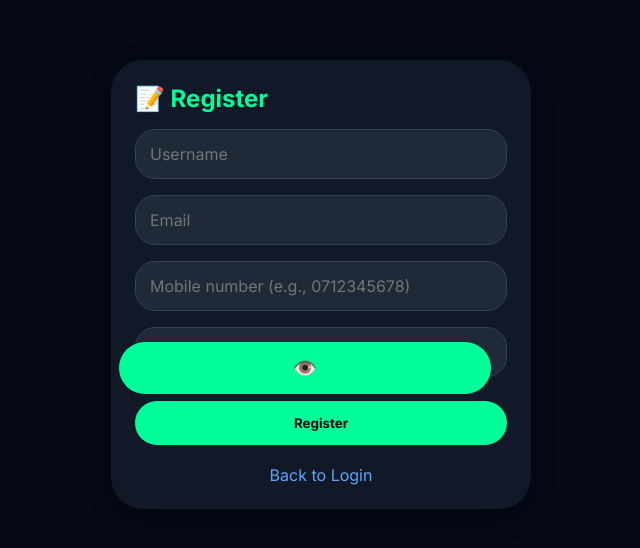
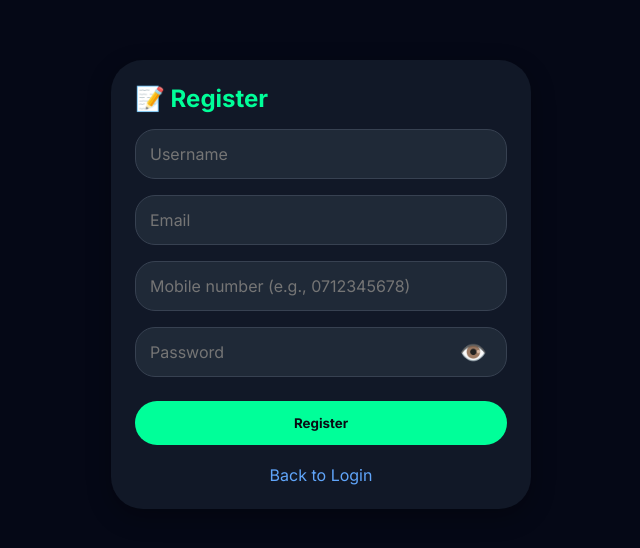
Before and after one commit to emmanuelkamuti629-alt/arbimine-ke, a website: page public/index.html in a window 1280 px wide. Both pictures are taken after a click on the element "Create account". Shown: the whole page, without its empty margins (319-959 px from the left). Drawn offline with nearby package versions, Linux system fonts and the light colour scheme.

Commit message:
Refined password toggle: clean eye icon inside input, fixed layout

```diff
--- a/public/index.html
+++ b/public/index.html
@@ -7,29 +7,55 @@
   <link href="https://fonts.googleapis.com/css2?family=Inter:wght@400;500;600;700;800&display=swap" rel="stylesheet">
   <script src="https://cdn.jsdelivr.net/npm/chart.js"></script>
   <style>
+    /* ===== RESET & BASE ===== */
     * { margin: 0; padding: 0; box-sizing: border-box; font-family: 'Inter', sans-serif; -webkit-tap-highlight-color: transparent; }
     body { background: #050816; color: white; overflow-x: hidden; padding-bottom: 70px; }
+
+    /* ===== AUTH CONTAINER ===== */
     .auth-container { max-width: 420px; margin: 60px auto; padding: 24px; background: #111827; border-radius: 32px; box-shadow: 0 8px 24px rgba(0,0,0,0.3); }
     .auth-container h2 { color: #00ff99; margin-bottom: 8px; }
     .auth-container input { width: 100%; padding: 14px; margin: 8px 0; background: #1f2937; border: 1px solid #374151; border-radius: 20px; color: white; font-size: 16px; }
     .auth-container button { width: 100%; padding: 14px; background: #00ff99; border: none; border-radius: 40px; font-weight: bold; margin-top: 16px; cursor: pointer; color: #0a0c15; }
     .toggle-link { text-align: center; margin-top: 20px; color: #60a5fa; cursor: pointer; }
-    .pwd-wrapper { position: relative; width: 100%; }
-    .pwd-wrapper input { padding-right: 50px; }
-    .pwd-toggle { position: absolute; right: 16px; top: 50%; transform: translateY(-50%); background: none; border: none; color: #94a3b8; font-size: 20px; cursor: pointer; padding: 4px; }
+
+    /* Password toggle wrapper – eye icon inside input */
+    .pwd-wrapper { position: relative; width: 100%; margin: 8px 0; }
+    .pwd-wrapper input { margin: 0; padding-right: 50px; }
+    .pwd-toggle {
+      position: absolute;
+      right: 16px;
+      top: 50%;
+      transform: translateY(-50%);
+      background: none;
+      border: none;
+      font-size: 22px;
+      cursor: pointer;
+      color: #94a3b8;
+      padding: 4px;
+      line-height: 1;
+      outline: none;
+    }
+    .pwd-toggle:active { opacity: 0.6; }
+
+    /* ===== DASHBOARD ===== */
     .dashboard { display: none; }
+
+    /* ===== BOTTOM NAV ===== */
     .bottom-nav { position: fixed; bottom: 0; left: 0; width: 100%; background: rgba(5,8,22,0.96); backdrop-filter: blur(20px); border-top: 1px solid rgba(255,255,255,0.06); display: flex; justify-content: space-around; padding: 12px 0; z-index: 1000; }
     .nav-item { display: flex; flex-direction: column; align-items: center; font-size: 11px; color: #94a3b8; gap: 4px; cursor: pointer; }
     .nav-icon { font-size: 22px; }
     .active-nav { color: #00ff99; }
     .section { display: none; }
     .section.active { display: block; }
+
+    /* ===== HEADER & HERO (same as before) ===== */
     .header { padding: 18px; position: sticky; top: 0; z-index: 100; backdrop-filter: blur(20px); background: rgba(5,8,22,0.85); border-bottom: 1px solid rgba(255,255,255,0.05); }
     .header-top { display: flex; justify-content: space-between; align-items: center; gap: 12px; }
     .logo { font-size: 28px; font-weight: 800; background: linear-gradient(90deg, #00ff99, #00c2ff); -webkit-background-clip: text; -webkit-text-fill-color: transparent; }
     .live-box { display: flex; align-items: center; gap: 8px; background: #0f172a; border: 1px solid rgba(255,255,255,0.08); padding: 10px 14px; border-radius: 999px; font-size: 13px; }
     .live-dot { width: 10px; height: 10px; border-radius: 50%; background: #00ff99; animation: pulse 1s infinite; }
     @keyframes pulse { 0% { opacity: 1; } 50% { opacity: 0.4; } 100% { opacity: 1; } }
+
     .hero { padding: 20px 16px; }
     .hero-card { background: linear-gradient(145deg, #111827, #0f172a); border-radius: 28px; padding: 24px; border: 1px solid rgba(255,255,255,0.06); position: relative; overflow: hidden; }
     .hero-card::before { content: ""; position: absolute; width: 250px; height: 250px; background: rgba(0,255,153,0.08); border-radius: 50%; top: -120px; right: -120px; }
@@ -39,12 +65,15 @@
     .stat { background: rgba(255,255,255,0.04); border-radius: 18px; padding: 14px; }
     .stat-label { color: #94a3b8; font-size: 12px; margin-bottom: 6px; }
     .stat-value { font-size: 20px; font-weight: 800; color: #00ff99; }
+
     .filters { padding: 0 16px 18px; }
     .filter-wrap { display: flex; gap: 10px; overflow-x: auto; }
     .filter-btn { min-width: max-content; border: none; background: #111827; color: #cbd5e1; padding: 10px 16px; border-radius: 999px; font-size: 13px; border: 1px solid rgba(255,255,255,0.08); cursor: pointer; }
     .filter-btn.active { background: #00ff99; color: black; font-weight: 700; }
     .section-title { padding: 0 16px 16px; font-size: 22px; font-weight: 800; }
     .opportunities { padding: 0 16px 100px; }
+
+    /* ===== OPPORTUNITY CARDS ===== */
     .card { background: linear-gradient(145deg, #111827, #0b1220); border-radius: 26px; padding: 18px; margin-bottom: 18px; border: 1px solid rgba(255,255,255,0.06); }
     .card-top { display: flex; justify-content: space-between; align-items: flex-start; gap: 10px; margin-bottom: 16px; }
     .coin { font-size: 24px; font-weight: 800; }
@@ -77,6 +106,8 @@
     .trade-btn { flex: 1; border: none; background: linear-gradient(90deg, #00ff99, #00c2ff); color: black; font-weight: 800; padding: 14px; border-radius: 16px; cursor: pointer; }
     .chart-wrap { margin-top: 16px; background: #0f172a; border-radius: 20px; padding: 14px; }
     canvas { width: 100% !important; height: 180px !important; }
+
+    /* ===== PRO & PROFILE ===== */
     .pro-card { background: linear-gradient(135deg, #111827, #0f172a); border-radius: 28px; padding: 24px; margin-bottom: 20px; text-align: center; border: 1px solid #374151; }
     .plan-name { font-size: 28px; font-weight: bold; background: linear-gradient(90deg, #00ff99, #60a5fa); -webkit-background-clip: text; background-clip: text; color: transparent; }
     .price { font-size: 42px; font-weight: bold; margin: 12px 0; }
@@ -90,6 +121,8 @@
     .tier-weekly { background: #0f5132; color: #00ff99; }
     .tier-monthly { background: #1a2a5a; color: #60a5fa; }
     .countdown { font-size: 14px; color: #ffcc00; margin-top: 8px; }
+
+    /* ===== DETAIL MODAL ===== */
     .modal { display: none; position: fixed; top: 0; left: 0; width: 100%; height: 100%; background: rgba(0,0,0,0.96); z-index: 2000; overflow-y: auto; padding: 20px; }
     .modal-content { max-width: 600px; margin: 20px auto; background: #111827; border-radius: 32px; padding: 24px; position: relative; }
     .close-modal { position: absolute; top: 16px; right: 20px; font-size: 28px; cursor: pointer; color: #9ca3af; }
@@ -118,23 +151,25 @@
     .risk-level-text.high { color: #ff8a8a; }
     .stats-grid { display: grid; grid-template-columns: repeat(auto-fit, minmax(140px, 1fr)); gap: 12px; margin-top: 20px; }
     .stat-card { background: #0a1020; border-radius: 20px; padding: 12px; text-align: center; }
+
     .loading { text-align: center; padding: 40px; color: #9ca3af; }
     .toast { position: fixed; bottom: 80px; left: 50%; transform: translateX(-50%); background: #1f2937; padding: 12px 24px; border-radius: 40px; border-left: 4px solid; z-index: 1100; font-size: 14px; }
     .toast.success { border-left-color: #00ff99; color: #00ff99; }
     .toast.error { border-left-color: #ff4d4d; color: #ff4d4d; }
+
     @media (max-width: 640px) { .hero-title { font-size: 28px; } .hero-stats { grid-template-columns: 1fr; } .details-grid { grid-template-columns: 1fr; } .spread { font-size: 24px; } }
   </style>
 </head>
 <body>
 
-<!-- Auth Container -->
+<!-- ===== AUTH CONTAINER ===== -->
 <div id="authContainer" class="auth-container">
   <div id="loginPanel">
     <h2>🔓 ArbiMine</h2>
     <input type="email" id="loginEmail" placeholder="Email">
     <div class="pwd-wrapper">
       <input type="password" id="loginPassword" placeholder="Password">
-      <button class="pwd-toggle" onclick="togglePassword('loginPassword', this)">👁️</button>
+      <span class="pwd-toggle" onclick="togglePassword('loginPassword', this)">👁️</span>
     </div>
     <button onclick="login()">Login →</button>
     <div class="toggle-link" onclick="showRegister()">Create account</div>
@@ -146,14 +181,14 @@
     <input type="tel" id="regMpesa" placeholder="Mobile number (e.g., 0712345678)">
     <div class="pwd-wrapper">
       <input type="password" id="regPassword" placeholder="Password">
-      <button class="pwd-toggle" onclick="togglePassword('regPassword', this)">👁️</button>
+      <span class="pwd-toggle" onclick="togglePassword('regPassword', this)">👁️</span>
     </div>
     <button onclick="register()">Register</button>
     <div class="toggle-link" onclick="showLogin()">Back to Login</div>
   </div>
 </div>
 
-<!-- Dashboard -->
+<!-- ===== DASHBOARD ===== -->
 <div id="dashboard" class="dashboard">
   <div class="bottom-nav">
     <div class="nav-item active-nav" onclick="switchTab('home')">
@@ -248,10 +283,10 @@
 </div>
 
 <script>
+  // ========== STATE ==========
   let token = localStorage.getItem('token');
   let allOpportunities = [];
   let currentChart = null;
-  let chartInstances = {};
   let pendingReference = localStorage.getItem('pendingReference');
   let pollInterval = null;
 
@@ -261,20 +296,22 @@
     if (pendingReference) startPolling(pendingReference);
   };
 
-  function togglePassword(fieldId, btn) {
+  // ========== PASSWORD TOGGLE ==========
+  function togglePassword(fieldId, el) {
     const field = document.getElementById(fieldId);
     if (field.type === 'password') {
       field.type = 'text';
-      btn.innerText = '🙈';
+      el.innerText = '🙈';
     } else {
       field.type = 'password';
-      btn.innerText = '👁️';
+      el.innerText = '👁️';
     }
   }
 
+  // ========== TOAST ==========
   function showToast(message, type) {
-    const existingToast = document.querySelector('.toast');
-    if (existingToast) existingToast.remove();
+    const existing = document.querySelector('.toast');
+    if (existing) existing.remove();
     const toast = document.createElement('div');
     toast.className = `toast ${type}`;
     toast.innerText = message;
@@ -282,6 +319,7 @@
     setTimeout(() => toast.remove(), 5000);
   }
 
+  // ========== PAYMENT STATUS ==========
   function checkPaymentStatus() {
     const urlParams = new URLSearchParams(window.location.search);
     if (urlParams.has('payment_status')) {
@@ -367,6 +405,7 @@
     }, 5000);
   }
 
+  // ========== AUTH ==========
   function isValidEmail(email) { return /^[^\s@]+@[^\s@]+\.[^\s@]+$/.test(email); }
   function isValidPhone(phone) { const d=phone.replace(/\D/g,''); return d.length>=9 && d.length<=12 && /^(0|254)/.test(d); }
 
@@ -402,7 +441,7 @@
       if (data.token) {
         localStorage.setItem('token', data.token);
         token = data.token;
-        verifyAndShowDashboard();
+        verifyAndShowDashboard(); // auto-login
       } else {
         alert(data.error);
       }
@@ -425,14 +464,14 @@
 
   function switchTab(tabId) {
     document.querySelectorAll('.nav-item').forEach(btn => btn.classList.remove('active-nav'));
-    event.target.closest('.nav-item').classList.add('active-nav');
+    if (event?.target) event.target.closest('.nav-item').classList.add('active-nav');
     document.querySelectorAll('.section').forEach(s => s.classList.remove('active'));
     document.getElementById(tabId).classList.add('active');
     if (tabId === 'home') loadOpportunities();
     if (tabId === 'profile') loadProfile();
   }
 
-  // Home opportunities loading
+  // ========== OPPORTUNITIES ==========
   async function loadOpportunities() {
     const container = document.getElementById('opportunities');
     container.innerHTML = '<div class="loading">Loading opportunities...</div>';
@@ -515,7 +554,7 @@
         <div class="chart-wrap"><canvas id="chart-${idx}"></canvas></div>
       `;
       container.appendChild(card);
-      // draw chart
+
       const ctx = document.getElementById(`chart-${idx}`).getContext('2d');
       const spreadNum = parseFloat(opp.spread);
       const values = [spreadNum * 0.4, spreadNum * 0.7, spreadNum * 0.9, spreadNum * 1.2, spreadNum * 1.0, spreadNum];
@@ -525,7 +564,6 @@
         options: { responsive: true, maintainAspectRatio: false, plugins: { legend: { display: false } }, scales: { x: { ticks: { color: '#94a3b8' }, grid: { color: 'rgba(255,255,255,0.04)' } }, y: { ticks: { color: '#94a3b8' }, grid: { color: 'rgba(255,255,255,0.04)' } } } }
       });
     });
-    // attach event listeners
     document.querySelectorAll('.trade-btn').forEach(btn => {
       btn.addEventListener('click', (e) => {
         const id = btn.getAttribute('data-id');
@@ -534,7 +572,7 @@
     });
   }
 
-  // Filter buttons
+  // Filter buttons (delegation)
   document.addEventListener('click', (e) => {
     if (e.target.classList && e.target.classList.contains('filter-btn')) {
       document.querySelectorAll('.filter-btn').forEach(btn => btn.classList.remove('active'));
@@ -543,7 +581,7 @@
     }
   });
 
-  // Detail modal
+  // ========== DETAIL MODAL ==========
   async function showDetail(oppId) {
     const modal = document.getElementById('detailModal');
     const modalBody = document.getElementById('modalBody');
@@ -622,7 +660,6 @@
       </div>
       <div class="chart-wrap"><canvas id="modalChart" style="height:200px"></canvas></div>
     `;
-    // draw chart in modal
     const ctx = document.getElementById('modalChart')?.getContext('2d');
     if (ctx) {
       const base = parseFloat(opp.spread);
@@ -637,7 +674,7 @@
 
   function closeDetail() { document.getElementById('detailModal').style.display = 'none'; }
 
-  // Profile and Payment
+  // ========== PROFILE & PAYMENT ==========
   async function loadProfile() {
     const container = document.getElementById('profileCard');
     container.innerHTML = '<div class="loading">Loading...</div>';
```
